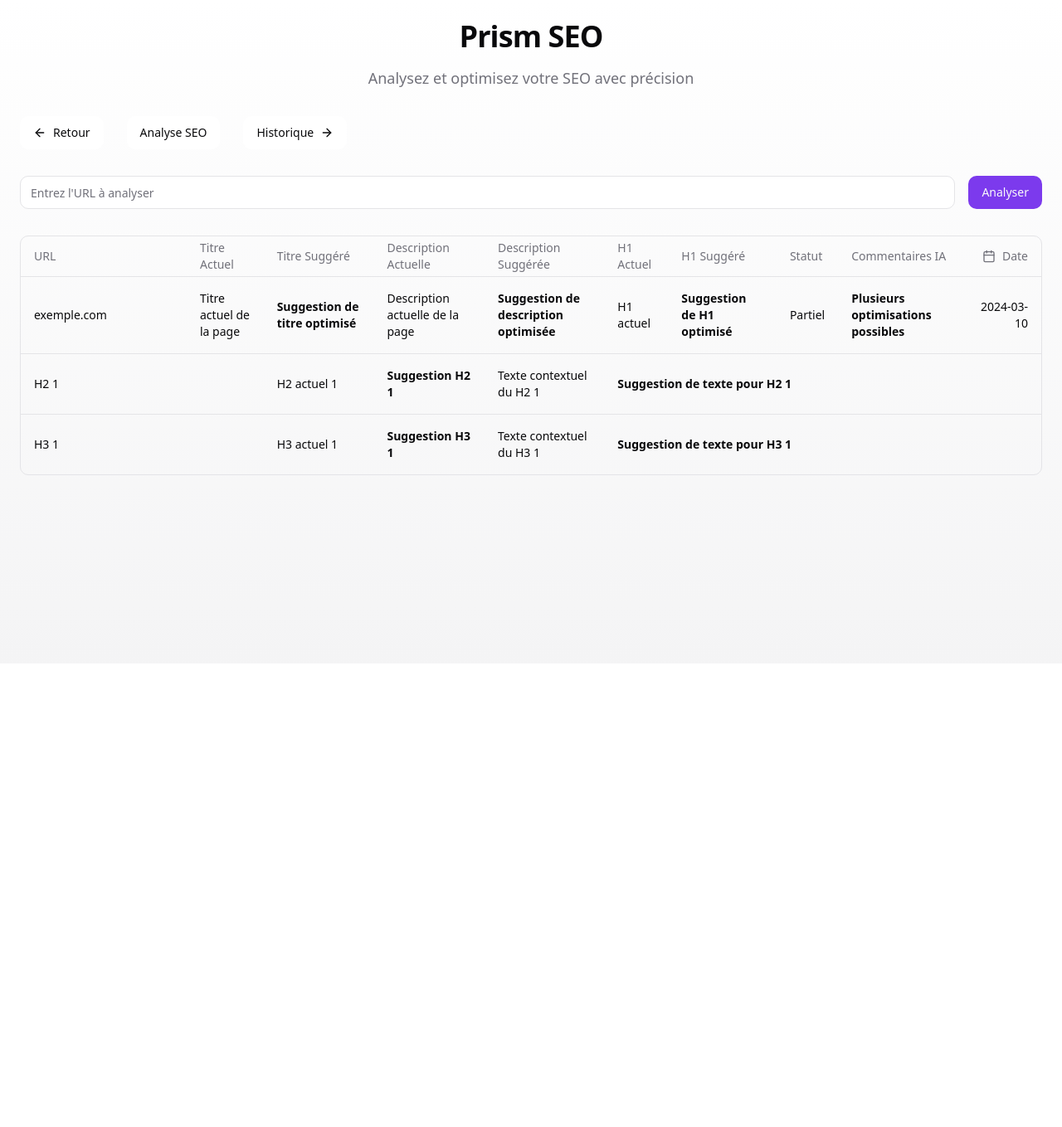
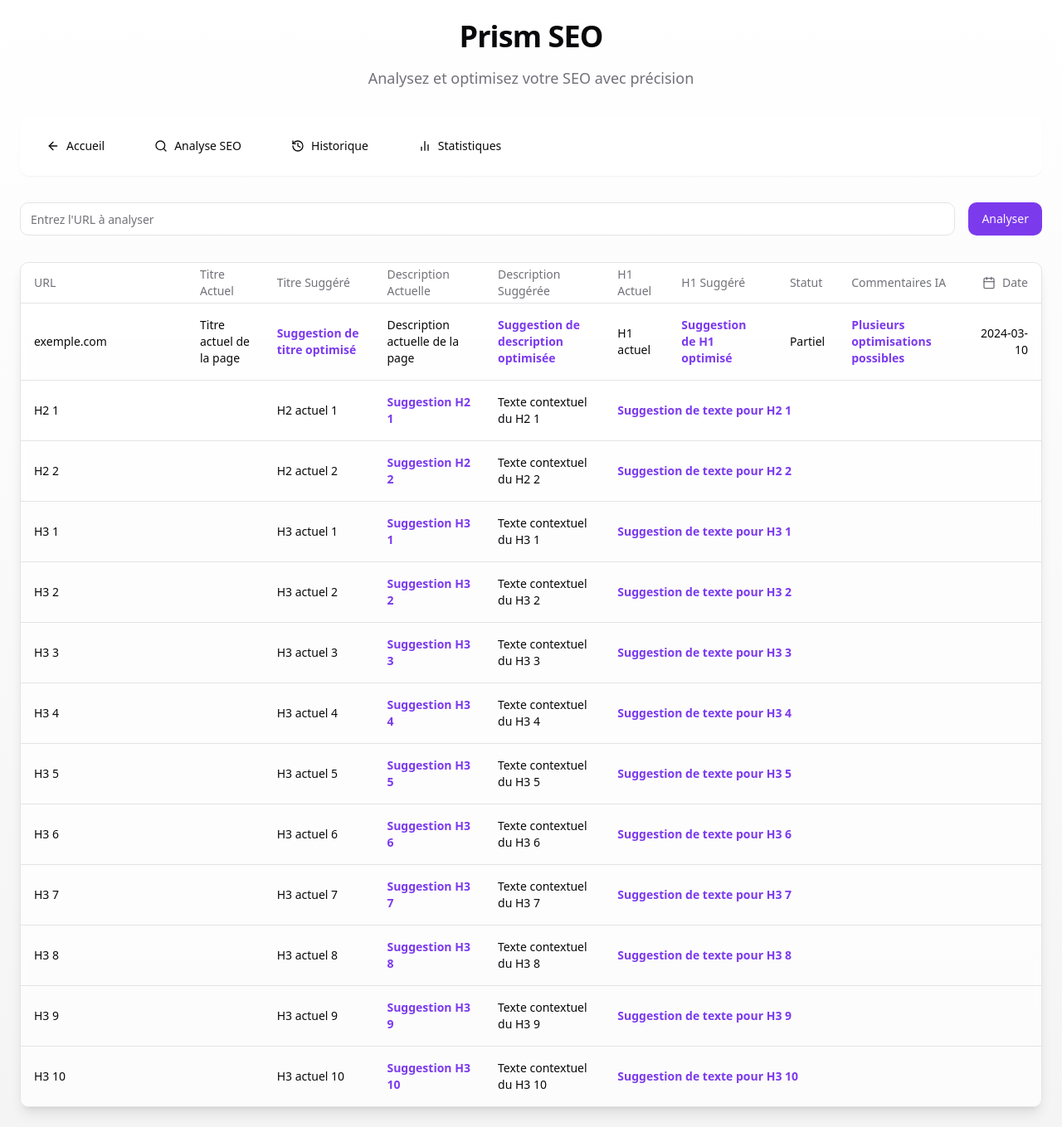
Before and after one commit to Hugonnet/seoptimiz-new, a React (Vite) app: page / in a window 1280 px wide. Shown: the whole page at 83% size. Before the commit the page ends 800 px from the top, so only its background shows below. Built offline with nearby package versions, Linux system fonts and the light colour scheme.

Commit message:
Refactor SEOTable and Enhance Navigation
Refactor the SEOTable component to include additional H2 and H3 tags (H3 2 to H3 10). Improve the design of the navigation and add complementary analysis features where possible.
[skip gpt_engineer]

```diff
--- a/src/components/Navigation.tsx
+++ b/src/components/Navigation.tsx
@@ -5,28 +5,35 @@ import {
   NavigationMenuList,
   navigationMenuTriggerStyle,
 } from "@/components/ui/navigation-menu";
-import { ArrowLeft, ArrowRight } from "lucide-react";
+import { ArrowLeft, BarChart2, History, Search } from "lucide-react";
 import { Link } from "react-router-dom";
 
 export function Navigation() {
   return (
-    <NavigationMenu className="max-w-full w-full justify-start mb-8">
+    <NavigationMenu className="max-w-full w-full justify-start mb-8 bg-white/80 backdrop-blur-sm shadow-sm rounded-lg p-4">
       <NavigationMenuList className="gap-6">
         <NavigationMenuItem>
           <Link to="/" className={navigationMenuTriggerStyle()}>
             <ArrowLeft className="mr-2 h-4 w-4" />
-            Retour
+            Accueil
           </Link>
         </NavigationMenuItem>
         <NavigationMenuItem>
           <Link to="/analyse" className={navigationMenuTriggerStyle()}>
+            <Search className="mr-2 h-4 w-4" />
             Analyse SEO
           </Link>
         </NavigationMenuItem>
         <NavigationMenuItem>
           <Link to="/historique" className={navigationMenuTriggerStyle()}>
+            <History className="mr-2 h-4 w-4" />
             Historique
-            <ArrowRight className="ml-2 h-4 w-4" />
+          </Link>
+        </NavigationMenuItem>
+        <NavigationMenuItem>
+          <Link to="/statistiques" className={navigationMenuTriggerStyle()}>
+            <BarChart2 className="mr-2 h-4 w-4" />
+            Statistiques
           </Link>
         </NavigationMenuItem>
       </NavigationMenuList>
--- a/src/components/SEOTable.tsx
+++ b/src/components/SEOTable.tsx
@@ -53,6 +53,12 @@ const mockData: SEOData[] = [
         suggested: "Suggestion H2 1",
         contextText: "Texte contextuel du H2 1",
         suggestedText: "Suggestion de texte pour H2 1"
+      },
+      {
+        current: "H2 actuel 2",
+        suggested: "Suggestion H2 2",
+        contextText: "Texte contextuel du H2 2",
+        suggestedText: "Suggestion de texte pour H2 2"
       }
     ],
     h3s: [
@@ -61,6 +67,60 @@ const mockData: SEOData[] = [
         suggested: "Suggestion H3 1",
         contextText: "Texte contextuel du H3 1",
         suggestedText: "Suggestion de texte pour H3 1"
+      },
+      {
+        current: "H3 actuel 2",
+        suggested: "Suggestion H3 2",
+        contextText: "Texte contextuel du H3 2",
+        suggestedText: "Suggestion de texte pour H3 2"
+      },
+      {
+        current: "H3 actuel 3",
+        suggested: "Suggestion H3 3",
+        contextText: "Texte contextuel du H3 3",
+        suggestedText: "Suggestion de texte pour H3 3"
+      },
+      {
+        current: "H3 actuel 4",
+        suggested: "Suggestion H3 4",
+        contextText: "Texte contextuel du H3 4",
+        suggestedText: "Suggestion de texte pour H3 4"
+      },
+      {
+        current: "H3 actuel 5",
+        suggested: "Suggestion H3 5",
+        contextText: "Texte contextuel du H3 5",
+        suggestedText: "Suggestion de texte pour H3 5"
+      },
+      {
+        current: "H3 actuel 6",
+        suggested: "Suggestion H3 6",
+        contextText: "Texte contextuel du H3 6",
+        suggestedText: "Suggestion de texte pour H3 6"
+      },
+      {
+        current: "H3 actuel 7",
+        suggested: "Suggestion H3 7",
+        contextText: "Texte contextuel du H3 7",
+        suggestedText: "Suggestion de texte pour H3 7"
+      },
+      {
+        current: "H3 actuel 8",
+        suggested: "Suggestion H3 8",
+        contextText: "Texte contextuel du H3 8",
+        suggestedText: "Suggestion de texte pour H3 8"
+      },
+      {
+        current: "H3 actuel 9",
+        suggested: "Suggestion H3 9",
+        contextText: "Texte contextuel du H3 9",
+        suggestedText: "Suggestion de texte pour H3 9"
+      },
+      {
+        current: "H3 actuel 10",
+        suggested: "Suggestion H3 10",
+        contextText: "Texte contextuel du H3 10",
+        suggestedText: "Suggestion de texte pour H3 10"
       }
     ]
   }
@@ -68,11 +128,11 @@ const mockData: SEOData[] = [
 
 export function SEOTable() {
   const renderSuggestion = (text: string) => (
-    <span className="font-bold">{text}</span>
+    <span className="font-bold text-primary">{text}</span>
   );
 
   return (
-    <div className="rounded-md border">
+    <div className="rounded-md border bg-white/80 backdrop-blur-sm shadow-lg">
       <Table>
         <TableHeader>
           <TableRow>
@@ -96,7 +156,7 @@ export function SEOTable() {
         <TableBody>
           {mockData.map((item) => (
             <>
-              <TableRow key={item.id}>
+              <TableRow key={item.id} className="hover:bg-muted/30">
                 <TableCell className="font-medium">{item.url}</TableCell>
                 <TableCell>{item.currentTitle}</TableCell>
                 <TableCell>{renderSuggestion(item.suggestedTitle)}</TableCell>
@@ -109,7 +169,7 @@ export function SEOTable() {
                 <TableCell className="text-right">{item.date}</TableCell>
               </TableRow>
               {item.h2s.map((h2, index) => (
-                <TableRow key={`h2-${index}`}>
+                <TableRow key={`h2-${index}`} className="bg-muted/5">
                   <TableCell colSpan={2} className="font-medium">H2 {index + 1}</TableCell>
                   <TableCell>{h2.current}</TableCell>
                   <TableCell>{renderSuggestion(h2.suggested)}</TableCell>
@@ -118,7 +178,7 @@ export function SEOTable() {
                 </TableRow>
               ))}
               {item.h3s.map((h3, index) => (
-                <TableRow key={`h3-${index}`}>
+                <TableRow key={`h3-${index}`} className="bg-muted/10">
                   <TableCell colSpan={2} className="font-medium">H3 {index + 1}</TableCell>
                   <TableCell>{h3.current}</TableCell>
                   <TableCell>{renderSuggestion(h3.suggested)}</TableCell>
```
